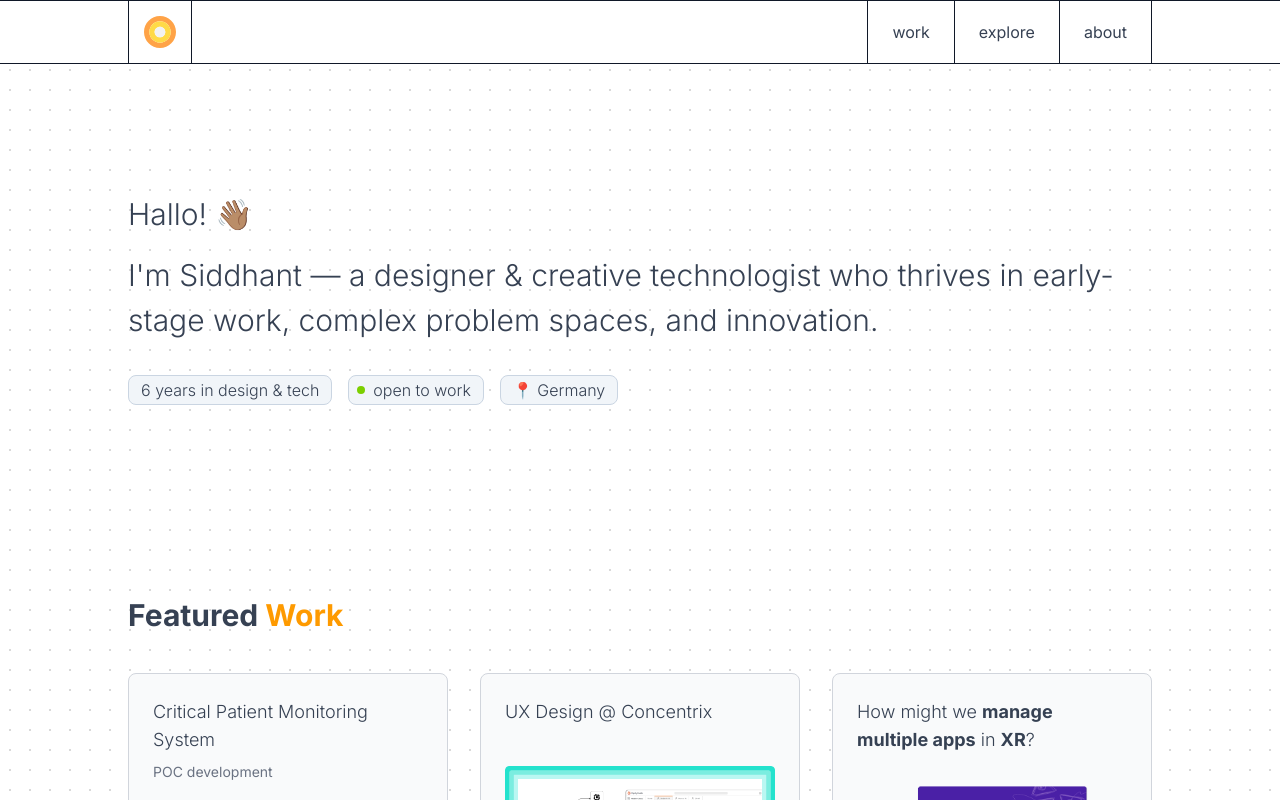
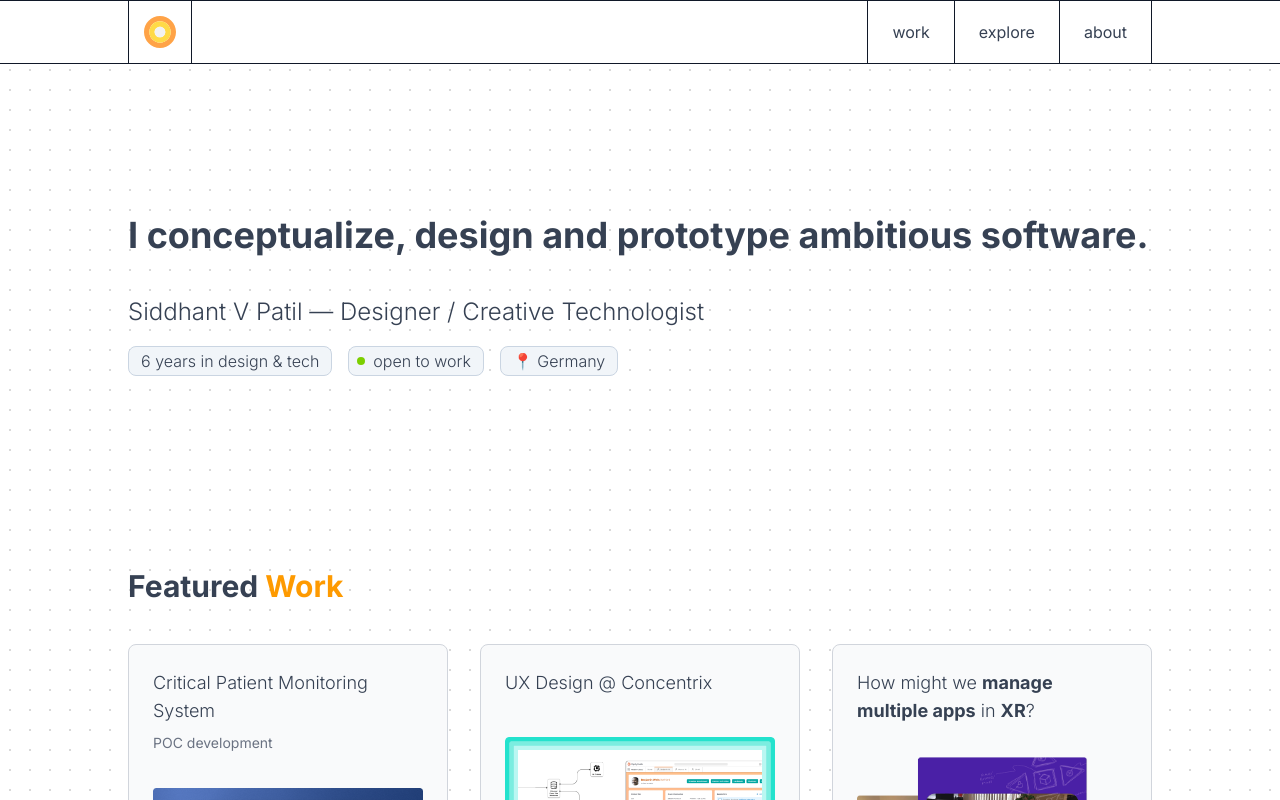
Before and after one commit to sidomatic11/portfolio-2025, a Next.js app: page / in a window 1280 px wide. Shown: the top 800 px of the page. Built offline with nearby package versions, Linux system fonts and the light colour scheme; some icons are missing.

Commit message:
tagline update v-new.0

```diff
--- a/app/page.tsx
+++ b/app/page.tsx
@@ -52,10 +52,13 @@ function HomeContent() {
 
 				<div className="w-full flex flex-col items-center justify-center pt-32 pb-16">
 					<div className="w-full">
-						<p className="text-3xl font-light leading-normal">Hallo! 👋🏽</p>
+						{/* <p className="text-2xl font-light leading-normal">Hallo! I'm Sid.👋🏽</p> */}
+						{/* <p className="text-2xl font-light leading-normal">designer / creative technologist</p> */}
 						{/* <p className="text-3xl font-light pt-4"></p> */}
-						<p className="text-3xl font-light pt-4 leading-normal">I&apos;m Siddhant — a designer & creative technologist who thrives in early-stage work, complex problem spaces, and innovation.</p>
-						<div className="flex flex-col md:flex-row gap-4 md:gap-4 text-md font-light pt-8">
+						<p className="text-gray-700 text-4xl font-bold pt-4 leading-normal">I conceptualize, design and prototype ambitious software.</p>
+						{/* <p className="text-4xl font-bold pt-4 leading-normal"><span className="opacity-70">I conceptualize</span><span className="opacity-80">, design</span> and <span>prototype</span> <span className="text-gray-900">ambitious software.</span></p> */}
+						<p className="text-2xl font-light pt-8 leading-normal">Siddhant V Patil — Designer / Creative Technologist</p>
+						<div className="flex flex-col md:flex-row gap-4 md:gap-4 text-md font-light pt-4">
 							<p className="text-gray-700 bg-slate-100 px-3 py-[2px] rounded-lg w-fit border border-slate-300">6 years in design & tech</p>
 							<p className="text-gray-700 bg-slate-100 px-3 py-[2px] rounded-lg w-fit border border-slate-300 pl-6 relative"><span className="inline-block w-2 h-2 rounded-full bg-lime-500 absolute left-2 top-1/2 -translate-y-1/2"></span> open to work </p>
 							<p className="text-gray-700 bg-slate-100 px-3 py-[2px] rounded-lg w-fit border border-slate-300">📍 Germany</p>
@@ -152,7 +155,7 @@ function HomeContent() {
 
 				<section className="grid grid-cols-1 sm:grid-cols-2 lg:grid-cols-3 gap-[32px] row-start-2 items-center sm:items-start">
 
-					<ProjectCard link="/explore/voice-typing">
+					{/* <ProjectCard link="/explore/voice-typing">
 						<div className="flex flex-col h-full">
 							<div className="w-full">
 								<div className="w-full flex flex-wrap gap-y-2 items-start">
@@ -177,7 +180,7 @@ function HomeContent() {
 								<p className="text-3xl font-light">Can voice typing be better?</p>
 							</div>
 						</div>
-					</ProjectCard>
+					</ProjectCard> */}
 
 					{/* <ProjectCard link="/explore/vertical-calendar">
 							<p>Exploring Vertical Calendar</p>
```
